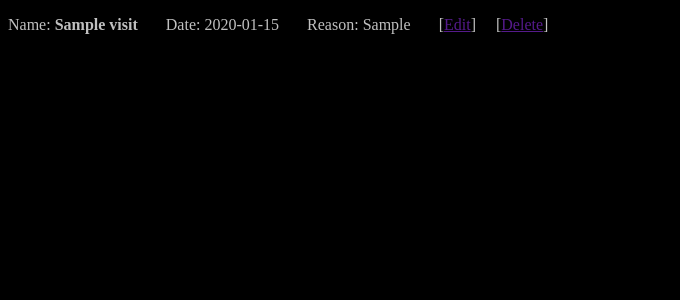
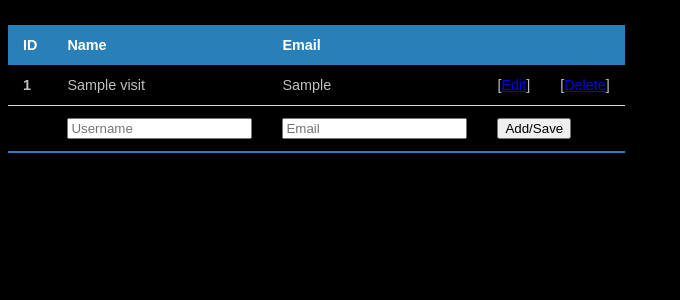
Before and after one commit to kviksna/LU-Python-uzdevumi, a Django app: page / in a window 1280 px wide. Shown: the top 300 px of the page, without its empty margins (0-680 px from the left). Run offline with Django 3.2, Linux system fonts and the light colour scheme; tables that the repository leaves empty hold one stand-in row (values such as "Sample post").

Commit message:
Styled table, hidden date field, working!

```diff
--- a/uzd_17_20210415/visit/templates/form.html
+++ b/uzd_17_20210415/visit/templates/form.html
@@ -7,9 +7,8 @@
 <body bgcolor="black" style="color:#c0c0c0">
     <form action="" method="post">
         {% csrf_token %}
-        <input type="text" name="name" placeholder="Name">
-        <input type="text" name="date" placeholder="Date: YYYY-MM-DD">
-        <input type="text" name="reason" placeholder="Reason">
+        <input type="text" name="name" placeholder="Username">
+        <input type="email" name="reason" placeholder="Email">
         <input type="submit">
     </form>
 </body>
--- a/uzd_17_20210415/visit/templates/index.html
+++ b/uzd_17_20210415/visit/templates/index.html
@@ -3,15 +3,67 @@
 <head>
     <meta charset="UTF-8">
     <title>Visits</title>
+    <style>
+        .styled-table {
+            border-collapse: collapse;
+            margin: 25px 0;
+            font-size: 0.9em;
+            font-family: sans-serif;
+            min-width: 400px;
+            box-shadow: 0 0 20px rgba(0, 0, 0, 0.15);
+            border-radius: 6px;
+            -moz-border-radius: 6px;
+        }
+        .styled-table thead tr {
+            background-color: #2980b9;
+            color: #ffffff;
+            text-align: left;
+        }
+        .styled-table th,
+        .styled-table td {
+            padding: 12px 15px;
+        }
+        .styled-table tr:hover {background-color: #303030;}
+        .styled-table td:hover {background-color: #404040;}
+        .styled-table tbody tr {
+            border-bottom: 1px solid #dddddd;
+        }
+        .styled-table tbody tr:last-of-type {
+            border-bottom: 2px solid #2980b9;
+        }
+    </style>
 </head>
 <body bgcolor="black" style="color:#c0c0c0">
+    <form action="/add_visit" method="post">
+        {% csrf_token %}
+    <table class="styled-table">
+        <thead>
+            <tr>
+                <th>ID</th>
+                <th>Name</th>
+                <th>Email</th>
+                <th>&nbsp;</th>
+                <th>&nbsp;</th>
+            </tr>
+        </thead>
+        <tbody>
     {% for visit in visits %}
-        <p>
-            Name: <strong>{{ visit.name }}</strong> &nbsp;&nbsp;&nbsp;&nbsp;&nbsp;
-            Date: {{ visit.date }} &nbsp;&nbsp;&nbsp;&nbsp;&nbsp;
-            Reason: {{ visit.reason }} &nbsp;&nbsp;&nbsp;&nbsp;&nbsp;
-            [<a href="">Edit</a>] &nbsp;&nbsp;&nbsp; [<a href="">Delete</a>]
-        </p>
+        <tr>
+            <td><strong>{{ visit.id }}</strong></td>
+            <td>{{ visit.name }}</td>
+            <td>{{ visit.reason }}</td>
+            <td>[<a href="?edit={{ visit.id }}">Edit</a>]</td>
+            <td>[<a href="?del={{ visit.id }}">Delete</a>]</td>
+        </tr>
     {% endfor %}
+        <tr>
+            <td></td>
+            <td><input type="text" name="name" placeholder="Username"></td>
+            <td><input type="email" name="reason" placeholder="Email"></td>
+            <td colspan="2"><input type="hidden" name="date" value=""><input type="submit" value="Add/Save"></td>
+        </tr>
+        </tbody>
+    </table>
+    </form>
 </body>
 </html>
--- a/uzd_17_20210415/visit/templates/visit.html
+++ b/uzd_17_20210415/visit/templates/visit.html
@@ -10,5 +10,6 @@
         Date: {{ date }} <br>
         Reason: {{ reason }} <br>
     </p>
+    <a href="/">Index</a>
 </body>
 </html>
--- a/uzd_17_20210415/visit/views.py
+++ b/uzd_17_20210415/visit/views.py
@@ -23,7 +23,7 @@ def add_visit(request):
 
         visit = Visit(
             name=request.POST['name'],
-            date=request.POST['date'],
+            #date=request.POST['date'],
             reason=request.POST['reason'],
         )
 
```
